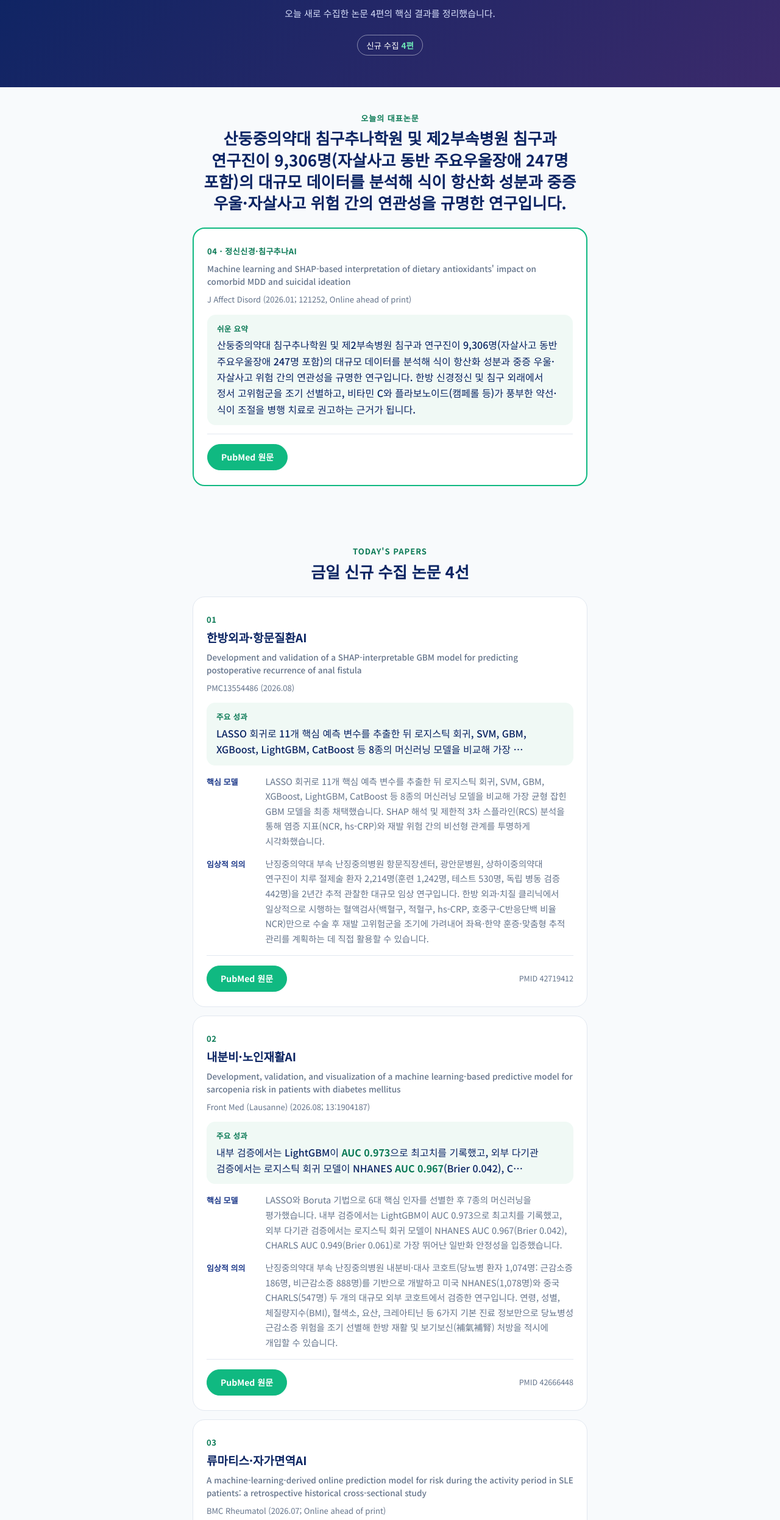
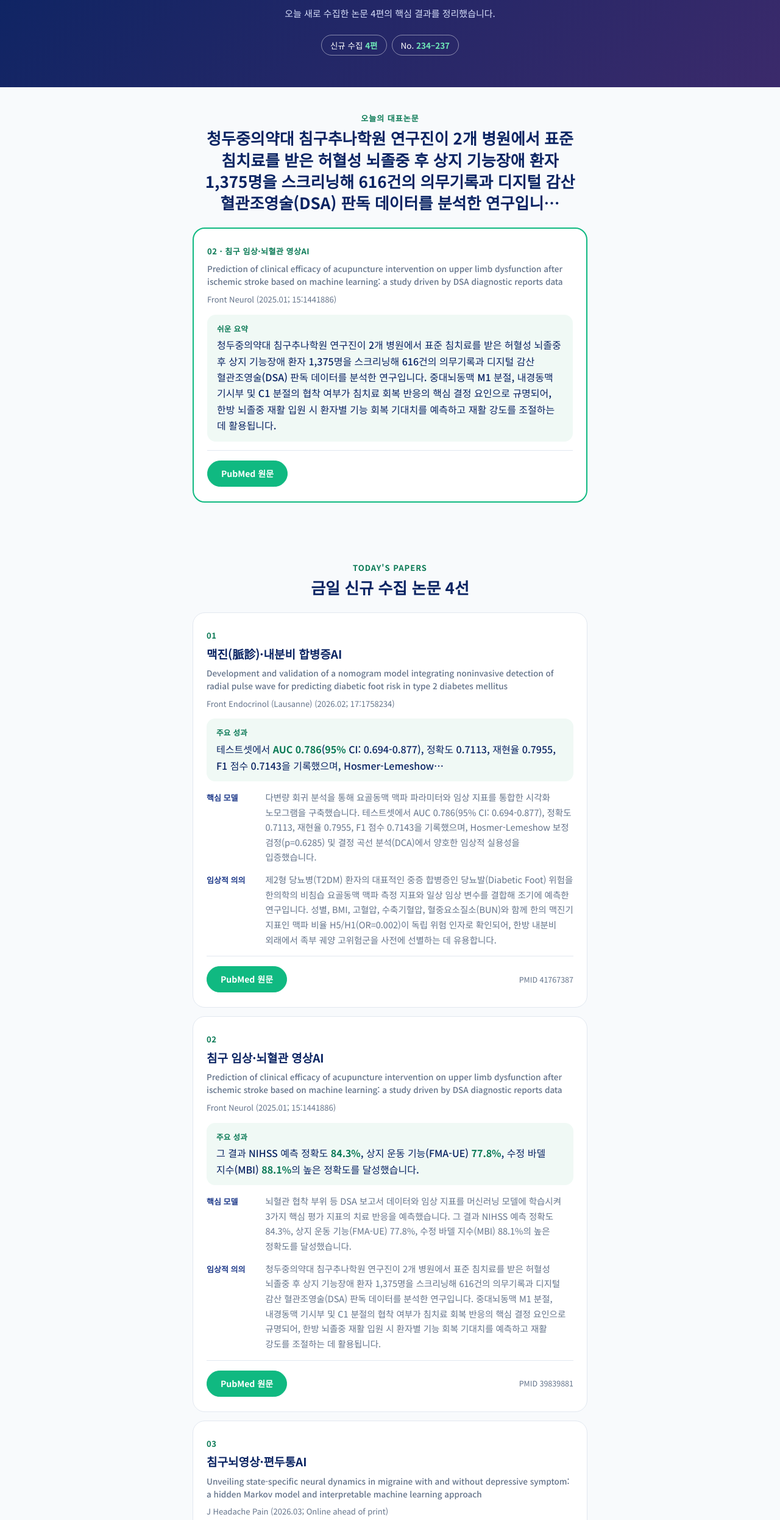
Before and after one commit to ezhani00/ksaikm-briefing, a plain HTML site: page index.html in a window 1280 px wide. Shown: the part 248-2740 px from the top of the page at 61% size. Drawn offline with Linux system fonts and the light colour scheme.

Commit message:
브리핑 index.html

```diff
--- a/index.html
+++ b/index.html
@@ -4,8 +4,8 @@
 <meta charset="utf-8">
 <meta name="viewport" content="width=device-width, initial-scale=1, viewport-fit=cover">
 <meta property="og:type" content="article">
-<meta property="og:title" content="KSAIKM 일일 학술 브리핑 · 2026.11.22">
-<meta property="og:description" content="오늘의 대표논문 · 산둥중의약대 침구추나학원 및 제2부속병원 침구과 연구진이 9,306명(자살사고 동반 주요우울장애 247명 포함)의 대규모 데이터를 분석해 식이 항산화 성분과 중증 우울·자살사고 위험 간의 연관성을 규명한 연구입니다. (외 3편)">
+<meta property="og:title" content="KSAIKM 일일 학술 브리핑 · 2026.11.23">
+<meta property="og:description" content="오늘의 대표논문 · 청두중의약대 침구추나학원 연구진이 2개 병원에서 표준 침치료를 받은 허혈성 뇌졸중 후 상지 기능장애 환자 1,375명을 스크리닝해 616건의 의무기록과 디지털 감산 혈관조영술(DSA) 판독 데이터를 분석한 연구입니… (외 3편)">
 
 <meta name="description" content="한의인공지능학회 KSAIKM 일일 학술 브리핑: 한의학 × 인공지능 최신 임상 연구 동향">
 <title>KSAIKM 일일 학술 브리핑</title>
@@ -94,21 +94,21 @@ dd { margin: 0; font-size: 14.5px; color: var(--gray); line-height: 1.7; }
 <div class="bar"><div class="inner"><span class="logo">KSAIKM</span><span class="logo-sub">한의인공지능학회</span><a class="logo-sub" style="margin-left:auto;border-left:0;text-decoration:none;color:var(--accent-ink);font-weight:700" href="https://ezhani00.github.io/ksaikm-briefing/archive/">지난 브리핑 ›</a></div></div>
 
 <header class="hero"><div class="inner">
-  <div class="eyebrow">Daily Briefing · 2026.11.22</div>
+  <div class="eyebrow">Daily Briefing · 2026.11.23</div>
   <h1>한의학 × 인공지능<br>최신 임상 연구 동향</h1>
   <p>오늘 새로 수집한 논문 4편의 핵심 결과를 정리했습니다.</p>
-  <div class="stats"><span>신규 수집 <b>4편</b></span></div>
+  <div class="stats"><span>신규 수집 <b>4편</b></span><span>No. <b>234–237</b></span></div>
 </div></header>
 
 <section class="section"><div class="inner">
-  <div class="head"><div class="eyebrow">오늘의 대표논문</div><h2>산둥중의약대 침구추나학원 및 제2부속병원 침구과 연구진이 9,306명(자살사고 동반 주요우울장애 247명 포함)의 대규모 데이터를 분석해 식이 항산화 성분과 중증 우울·자살사고 위험 간의 연관성을 규명한 연구입니다.</h2></div>
+  <div class="head"><div class="eyebrow">오늘의 대표논문</div><h2>청두중의약대 침구추나학원 연구진이 2개 병원에서 표준 침치료를 받은 허혈성 뇌졸중 후 상지 기능장애 환자 1,375명을 스크리닝해 616건의 의무기록과 디지털 감산 혈관조영술(DSA) 판독 데이터를 분석한 연구입니…</h2></div>
   <article class="card" style="border-color:var(--accent);border-width:2px">
-    <div class="num">04 · 정신신경·침구추나AI</div>
-    <p class="en">Machine learning and SHAP-based interpretation of dietary antioxidants&#x27; impact on comorbid MDD and suicidal ideation</p>
-    <p class="src">J Affect Disord (2026.01; 121252, Online ahead of print)</p>
-    <div class="result"><span class="label">쉬운 요약</span><p>산둥중의약대 침구추나학원 및 제2부속병원 침구과 연구진이 9,306명(자살사고 동반 주요우울장애 247명 포함)의 대규모 데이터를 분석해 식이 항산화 성분과 중증 우울·자살사고 위험 간의 연관성을 규명한 연구입니다. 한방 신경정신 및 침구 외래에서 정서 고위험군을 조기 선별하고, 비타민 C와 플라보노이드(캠페롤 등)가 풍부한 약선·식이 조절을 병행 치료로 권고하는 근거가 됩니다.</p></div>
+    <div class="num">02 · 침구 임상·뇌혈관 영상AI</div>
+    <p class="en">Prediction of clinical efficacy of acupuncture intervention on upper limb dysfunction after ischemic stroke based on machine learning: a study driven by DSA diagnostic reports data</p>
+    <p class="src">Front Neurol (2025.01; 15:1441886)</p>
+    <div class="result"><span class="label">쉬운 요약</span><p>청두중의약대 침구추나학원 연구진이 2개 병원에서 표준 침치료를 받은 허혈성 뇌졸중 후 상지 기능장애 환자 1,375명을 스크리닝해 616건의 의무기록과 디지털 감산 혈관조영술(DSA) 판독 데이터를 분석한 연구입니다. 중대뇌동맥 M1 분절, 내경동맥 기시부 및 C1 분절의 협착 여부가 침치료 회복 반응의 핵심 결정 요인으로 규명되어, 한방 뇌졸중 재활 입원 시 환자별 기능 회복 기대치를 예측하고 재활 강도를 조절하는 데 활용됩니다.</p></div>
 
-    <div class="links"><a class="btn fill" href="https://pubmed.ncbi.nlm.nih.gov/41605358/" target="_blank" rel="noopener">PubMed 원문</a></div>
+    <div class="links"><a class="btn fill" href="https://pubmed.ncbi.nlm.nih.gov/39839881/" target="_blank" rel="noopener">PubMed 원문</a></div>
   </article>
 </div></section>
 
@@ -117,39 +117,39 @@ dd { margin: 0; font-size: 14.5px; color: var(--gray); line-height: 1.7; }
 
   <article class="card">
     <div class="num">01</div>
-    <h3>한방외과·항문질환AI</h3>
-    <p class="en">Development and validation of a SHAP-interpretable GBM model for predicting postoperative recurrence of anal fistula</p>
-    <p class="src">PMC13554486 (2026.08)</p>
-    <div class="result"><span class="label">주요 성과</span><p>LASSO 회귀로 11개 핵심 예측 변수를 추출한 뒤 로지스틱 회귀, SVM, GBM, XGBoost, LightGBM, CatBoost 등 8종의 머신러닝 모델을 비교해 가장 …</p></div>
-    <dl><div><dt>핵심 모델</dt><dd>LASSO 회귀로 11개 핵심 예측 변수를 추출한 뒤 로지스틱 회귀, SVM, GBM, XGBoost, LightGBM, CatBoost 등 8종의 머신러닝 모델을 비교해 가장 균형 잡힌 GBM 모델을 최종 채택했습니다. SHAP 해석 및 제한적 3차 스플라인(RCS) 분석을 통해 염증 지표(NCR, hs-CRP)와 재발 위험 간의 비선형 관계를 투명하게 시각화했습니다.</dd></div><div><dt>임상적 의의</dt><dd>난징중의약대 부속 난징중의병원 항문직장센터, 광안문병원, 상하이중의약대 연구진이 치루 절제술 환자 2,214명(훈련 1,242명, 테스트 530명, 독립 병동 검증 442명)을 2년간 추적 관찰한 대규모 임상 연구입니다. 한방 외과·치질 클리닉에서 일상적으로 시행하는 혈액검사(백혈구, 적혈구, hs-CRP, 호중구-C반응단백 비율 NCR)만으로 수술 후 재발 고위험군을 조기에 가려내어 좌욕·한약 훈증·맞춤형 추적 관리를 계획하는 데 직접 활용할 수 있습니다.</dd></div></dl>
-    <div class="links"><a class="btn fill" href="https://pubmed.ncbi.nlm.nih.gov/42719412/" target="_blank" rel="noopener">PubMed 원문</a><span class="pmid">PMID 42719412</span></div>
+    <h3>맥진(脈診)·내분비 합병증AI</h3>
+    <p class="en">Development and validation of a nomogram model integrating noninvasive detection of radial pulse wave for predicting diabetic foot risk in type 2 diabetes mellitus</p>
+    <p class="src">Front Endocrinol (Lausanne) (2026.02; 17:1758234)</p>
+    <div class="result"><span class="label">주요 성과</span><p>테스트셋에서 <mark>AUC 0.786</mark>(<mark>95%</mark> CI: 0.694-0.877), 정확도 0.7113, 재현율 0.7955, F1 점수 0.7143을 기록했으며, Hosmer-Lemeshow…</p></div>
+    <dl><div><dt>핵심 모델</dt><dd>다변량 회귀 분석을 통해 요골동맥 맥파 파라미터와 임상 지표를 통합한 시각화 노모그램을 구축했습니다. 테스트셋에서 AUC 0.786(95% CI: 0.694-0.877), 정확도 0.7113, 재현율 0.7955, F1 점수 0.7143을 기록했으며, Hosmer-Lemeshow 보정 검정(p=0.6285) 및 결정 곡선 분석(DCA)에서 양호한 임상적 실용성을 입증했습니다.</dd></div><div><dt>임상적 의의</dt><dd>제2형 당뇨병(T2DM) 환자의 대표적인 중증 합병증인 당뇨발(Diabetic Foot) 위험을 한의학의 비침습 요골동맥 맥파 측정 지표와 일상 임상 변수를 결합해 조기에 예측한 연구입니다. 성별, BMI, 고혈압, 수축기혈압, 혈중요소질소(BUN)와 함께 한의 맥진기 지표인 맥파 비율 H5/H1(OR=0.002)이 독립 위험 인자로 확인되어, 한방 내분비 외래에서 족부 궤양 고위험군을 사전에 선별하는 데 유용합니다.</dd></div></dl>
+    <div class="links"><a class="btn fill" href="https://pubmed.ncbi.nlm.nih.gov/41767387/" target="_blank" rel="noopener">PubMed 원문</a><span class="pmid">PMID 41767387</span></div>
   </article>
   <article class="card">
     <div class="num">02</div>
-    <h3>내분비·노인재활AI</h3>
-    <p class="en">Development, validation, and visualization of a machine learning-based predictive model for sarcopenia risk in patients with diabetes mellitus</p>
-    <p class="src">Front Med (Lausanne) (2026.08; 13:1904187)</p>
-    <div class="result"><span class="label">주요 성과</span><p>내부 검증에서는 LightGBM이 <mark>AUC 0.973</mark>으로 최고치를 기록했고, 외부 다기관 검증에서는 로지스틱 회귀 모델이 NHANES <mark>AUC 0.967</mark>(Brier 0.042), C…</p></div>
-    <dl><div><dt>핵심 모델</dt><dd>LASSO와 Boruta 기법으로 6대 핵심 인자를 선별한 후 7종의 머신러닝을 평가했습니다. 내부 검증에서는 LightGBM이 AUC 0.973으로 최고치를 기록했고, 외부 다기관 검증에서는 로지스틱 회귀 모델이 NHANES AUC 0.967(Brier 0.042), CHARLS AUC 0.949(Brier 0.061)로 가장 뛰어난 일반화 안정성을 입증했습니다.</dd></div><div><dt>임상적 의의</dt><dd>난징중의약대 부속 난징중의병원 내분비·대사 코호트(당뇨병 환자 1,074명: 근감소증 186명, 비근감소증 888명)를 기반으로 개발하고 미국 NHANES(1,078명)와 중국 CHARLS(547명) 두 개의 대규모 외부 코호트에서 검증한 연구입니다. 연령, 성별, 체질량지수(BMI), 혈색소, 요산, 크레아티닌 등 6가지 기본 진료 정보만으로 당뇨병성 근감소증 위험을 조기 선별해 한방 재활 및 보기보신(補氣補腎) 처방을 적시에 개입할 수 있습니다.</dd></div></dl>
-    <div class="links"><a class="btn fill" href="https://pubmed.ncbi.nlm.nih.gov/42666448/" target="_blank" rel="noopener">PubMed 원문</a><span class="pmid">PMID 42666448</span></div>
+    <h3>침구 임상·뇌혈관 영상AI</h3>
+    <p class="en">Prediction of clinical efficacy of acupuncture intervention on upper limb dysfunction after ischemic stroke based on machine learning: a study driven by DSA diagnostic reports data</p>
+    <p class="src">Front Neurol (2025.01; 15:1441886)</p>
+    <div class="result"><span class="label">주요 성과</span><p>그 결과 NIHSS 예측 정확도 <mark>84.3%</mark>, 상지 운동 기능(FMA-UE) <mark>77.8%</mark>, 수정 바델 지수(MBI) <mark>88.1%</mark>의 높은 정확도를 달성했습니다.</p></div>
+    <dl><div><dt>핵심 모델</dt><dd>뇌혈관 협착 부위 등 DSA 보고서 데이터와 임상 지표를 머신러닝 모델에 학습시켜 3가지 핵심 평가 지표의 치료 반응을 예측했습니다. 그 결과 NIHSS 예측 정확도 84.3%, 상지 운동 기능(FMA-UE) 77.8%, 수정 바델 지수(MBI) 88.1%의 높은 정확도를 달성했습니다.</dd></div><div><dt>임상적 의의</dt><dd>청두중의약대 침구추나학원 연구진이 2개 병원에서 표준 침치료를 받은 허혈성 뇌졸중 후 상지 기능장애 환자 1,375명을 스크리닝해 616건의 의무기록과 디지털 감산 혈관조영술(DSA) 판독 데이터를 분석한 연구입니다. 중대뇌동맥 M1 분절, 내경동맥 기시부 및 C1 분절의 협착 여부가 침치료 회복 반응의 핵심 결정 요인으로 규명되어, 한방 뇌졸중 재활 입원 시 환자별 기능 회복 기대치를 예측하고 재활 강도를 조절하는 데 활용됩니다.</dd></div></dl>
+    <div class="links"><a class="btn fill" href="https://pubmed.ncbi.nlm.nih.gov/39839881/" target="_blank" rel="noopener">PubMed 원문</a><span class="pmid">PMID 39839881</span></div>
   </article>
   <article class="card">
     <div class="num">03</div>
-    <h3>류마티스·자가면역AI</h3>
-    <p class="en">A machine-learning-derived online prediction model for risk during the activity period in SLE patients: a retrospective historical cross-sectional study</p>
-    <p class="src">BMC Rheumatol (2026.07; Online ahead of print)</p>
-    <div class="result"><span class="label">주요 성과</span><p>머신러닝 기반 변수 선별을 통해 6개 핵심 예측 인자를 도출하고, 높은 판별력을 갖춘 로지스틱 회귀 노모그램과 동적 온라인 위험 계산기를 구축해 임상의가 진료실에서 즉시 환자별 …</p></div>
-    <dl><div><dt>핵심 모델</dt><dd>머신러닝 기반 변수 선별을 통해 6개 핵심 예측 인자를 도출하고, 높은 판별력을 갖춘 로지스틱 회귀 노모그램과 동적 온라인 위험 계산기를 구축해 임상의가 진료실에서 즉시 환자별 활성기 위험도를 산출할 수 있도록 했습니다.</dd></div><div><dt>임상적 의의</dt><dd>푸젠중의약대 부속 인민병원 류마티스과와 상하이중의약대 부속 웨양중서의결합병원 연구진이 전신홍반루푸스(SLE) 환자의 질병 활성기(악화기) 진입 위험을 비침습적으로 평가하기 위해 개발한 임상 연구입니다. 6가지 핵심 임상 지표(대사성 염증 매개 인자 NAG1 및 피브리노겐 매개 효과 9.3% 포함)를 온라인 계산기에 입력해 한양방 병행 치료 중 재발 위험을 실시간으로 모니터링할 수 있습니다.</dd></div></dl>
-    <div class="links"><a class="btn fill" href="https://pubmed.ncbi.nlm.nih.gov/42421161/" target="_blank" rel="noopener">PubMed 원문</a><span class="pmid">PMID 42421161</span></div>
+    <h3>침구뇌영상·편두통AI</h3>
+    <p class="en">Unveiling state-specific neural dynamics in migraine with and without depressive symptom: a hidden Markov model and interpretable machine learning approach</p>
+    <p class="src">J Headache Pain (2026.03; Online ahead of print)</p>
+    <div class="result"><span class="label">주요 성과</span><p>테스트셋에서 XGBoost 모델이 <mark>AUC 0.86</mark>, 정확도 <mark>75.81%</mark>, 정밀도 <mark>86.96%</mark>로 최고 성능을 보였으며 상태 3·5·2의 점유율이 핵심 감별 지표로 도출되었습니다.</p></div>
+    <dl><div><dt>핵심 모델</dt><dd>은닉 마르코프 모델(HMM)로 6개의 시공간 뇌상태를 추출한 뒤 XGBoost, LightGBM, 랜덤 포레스트를 비교하고 SHAP 해석을 적용했습니다. 테스트셋에서 XGBoost 모델이 AUC 0.86, 정확도 75.81%, 정밀도 86.96%로 최고 성능을 보였으며 상태 3·5·2의 점유율이 핵심 감별 지표로 도출되었습니다.</dd></div><div><dt>임상적 의의</dt><dd>청두중의약대 부속병원 및 침구추나학원 연구진이 편두통 환자 204명(우울 증상 동반 dMIG 100명, 비동반 ndMIG 104명)과 정상 대조군 90명의 휴지기 기능적 MRI(rs-fMRI)를 분석한 연구입니다. 우울 동반 편두통 환자는 뇌상태 간 전이가 불안정하고 통증-정서 회로가 동시 활성화되는 반면, 비동반 환자는 특정 통증 관련 뇌상태에 오래 머무르는 경직성을 보임을 규명해 아형별 맞춤 침구 치료(조신안신 vs 거풍통락) 전략 수립에 기여합니다.</dd></div></dl>
+    <div class="links"><a class="btn fill" href="https://pubmed.ncbi.nlm.nih.gov/41792623/" target="_blank" rel="noopener">PubMed 원문</a><span class="pmid">PMID 41792623</span></div>
   </article>
   <article class="card">
     <div class="num">04</div>
-    <h3>정신신경·침구추나AI</h3>
-    <p class="en">Machine learning and SHAP-based interpretation of dietary antioxidants&#x27; impact on comorbid MDD and suicidal ideation</p>
-    <p class="src">J Affect Disord (2026.01; 121252, Online ahead of print)</p>
-    <div class="result"><span class="label">주요 성과</span><p>31종의 식이 항산화제와 9개의 인구·건강 변수를 전처리 및 클래스 불균형 보정 후 랜덤 포레스트(RF) 모델에 학습시켜 정확도 <mark>81.7%</mark>, 정밀도 0.814, 재현율 0.822…</p></div>
-    <dl><div><dt>핵심 모델</dt><dd>31종의 식이 항산화제와 9개의 인구·건강 변수를 전처리 및 클래스 불균형 보정 후 랜덤 포레스트(RF) 모델에 학습시켜 정확도 81.7%, 정밀도 0.814, 재현율 0.822, ROC-AUC 0.908, PR-AUC 0.930의 높은 성능을 달성했으며, SHAP 분석으로 개별 영양 성분의 기여도를 정량화했습니다.</dd></div><div><dt>임상적 의의</dt><dd>산둥중의약대 침구추나학원 및 제2부속병원 침구과 연구진이 9,306명(자살사고 동반 주요우울장애 247명 포함)의 대규모 데이터를 분석해 식이 항산화 성분과 중증 우울·자살사고 위험 간의 연관성을 규명한 연구입니다. 한방 신경정신 및 침구 외래에서 정서 고위험군을 조기 선별하고, 비타민 C와 플라보노이드(캠페롤 등)가 풍부한 약선·식이 조절을 병행 치료로 권고하는 근거가 됩니다.</dd></div></dl>
-    <div class="links"><a class="btn fill" href="https://pubmed.ncbi.nlm.nih.gov/41605358/" target="_blank" rel="noopener">PubMed 원문</a><span class="pmid">PMID 41605358</span></div>
+    <h3>한방응급·중환자 AI</h3>
+    <p class="en">Interpretable machine learning models using early dynamic clinical features to predict early hemodynamic stabilization after vasopressor initiation in patients with septic shock: development in MIMIC-IV and external validation in eICU</p>
+    <p class="src">Front Med (Lausanne) (2026.09; 13:1920329)</p>
+    <div class="result"><span class="label">주요 성과</span><p>초기 동적 임상 지표를 학습한 그래디언트 부스팅 머신(GBM) 모델이 내부 검증에서 <mark>AUC 0.720</mark>(Brier 점수 0.209), 독립된 외부 eICU 코호트 검증에서도 AUC…</p></div>
+    <dl><div><dt>핵심 모델</dt><dd>초기 동적 임상 지표를 학습한 그래디언트 부스팅 머신(GBM) 모델이 내부 검증에서 AUC 0.720(Brier 점수 0.209), 독립된 외부 eICU 코호트 검증에서도 AUC 0.730(Brier 점수 0.192)의 일관된 판별력과 보정 성능을 보였습니다.</dd></div><div><dt>임상적 의의</dt><dd>산둥중의약대 부속병원 응급센터 연구진이 MIMIC-IV(3,445명)와 eICU(453명) 대규모 중환자 코호트를 활용해 패혈증 쇼크 환자의 승압제 투여 후 초기 혈역학 안정화 가능성을 예측한 연구입니다. 한양방 협진 중환자·응급 진료 환경에서 입원 초기 생체신호 및 젖산 청소율 등 동적 임상 지표를 바탕으로 환자의 초기 안정화 여부를 객관적으로 층화하는 데 활용됩니다.</dd></div></dl>
+    <div class="links"><a class="btn fill" href="https://pubmed.ncbi.nlm.nih.gov/42818838/" target="_blank" rel="noopener">PubMed 원문</a><span class="pmid">PMID 42818838</span></div>
   </article>
 </div></main>
 
```
